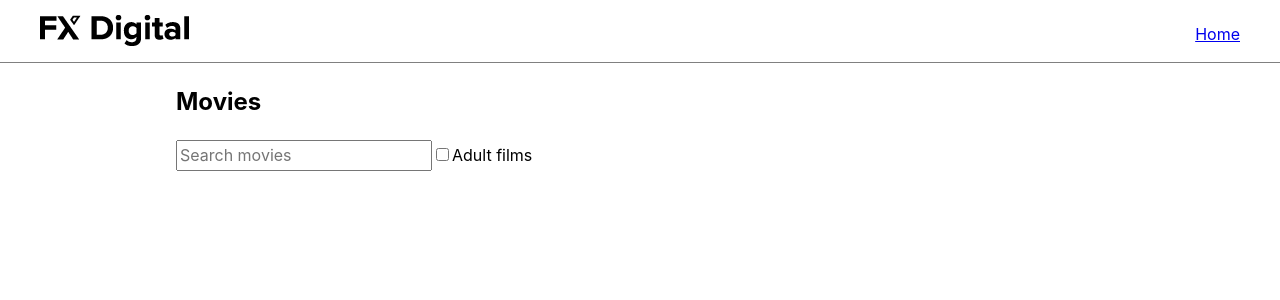
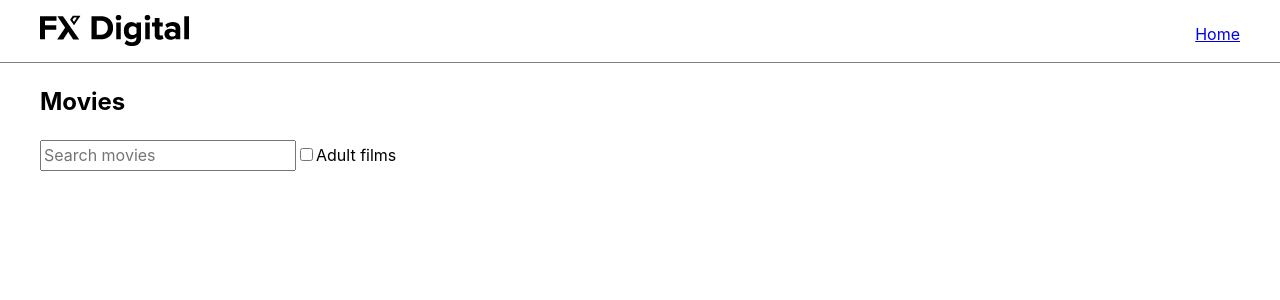
Before and after one commit to SirMaik/React-TS-Challenge, a React app: page / in a window 1280 px wide. Shown: the top 300 px of the page. Built offline with nearby package versions, Linux system fonts and the light colour scheme.

Commit message:
feat(mantine): Removed container from Home

```diff
--- a/src/pages/Home.tsx
+++ b/src/pages/Home.tsx
@@ -2,7 +2,6 @@ import React from "react";
 import { Checkbox } from "../components/Checkbox";
 import SearchBar from "../components/SearchBar";
 import { MovieDisplayer } from "../components/MovieDisplayer";
-import { Container } from "@mantine/core";
 
 export const Home = (): JSX.Element => {
   const [searchTerm, setSearchTerm] = React.useState("");
@@ -23,7 +22,7 @@ export const Home = (): JSX.Element => {
   };
 
   return (
-    <Container>
+    <>
       <h1>Movies</h1>
       <form action="/" method="get" onSubmit={handleSubmit}>
         <SearchBar
@@ -43,7 +42,7 @@ export const Home = (): JSX.Element => {
         page={page}
         setPage={setPage}
       />
-    </Container>
+    </>
   );
 };
 
```
